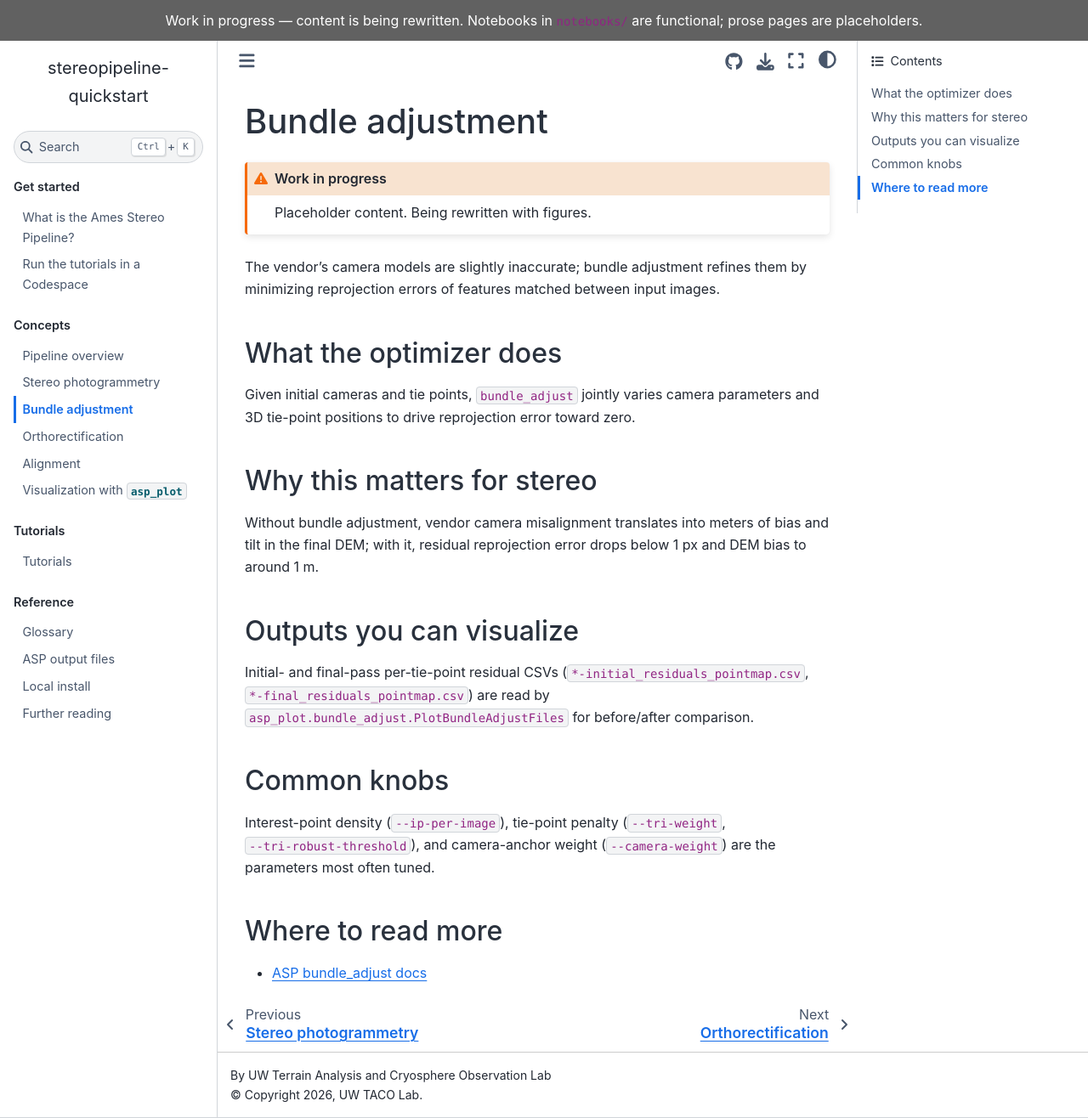
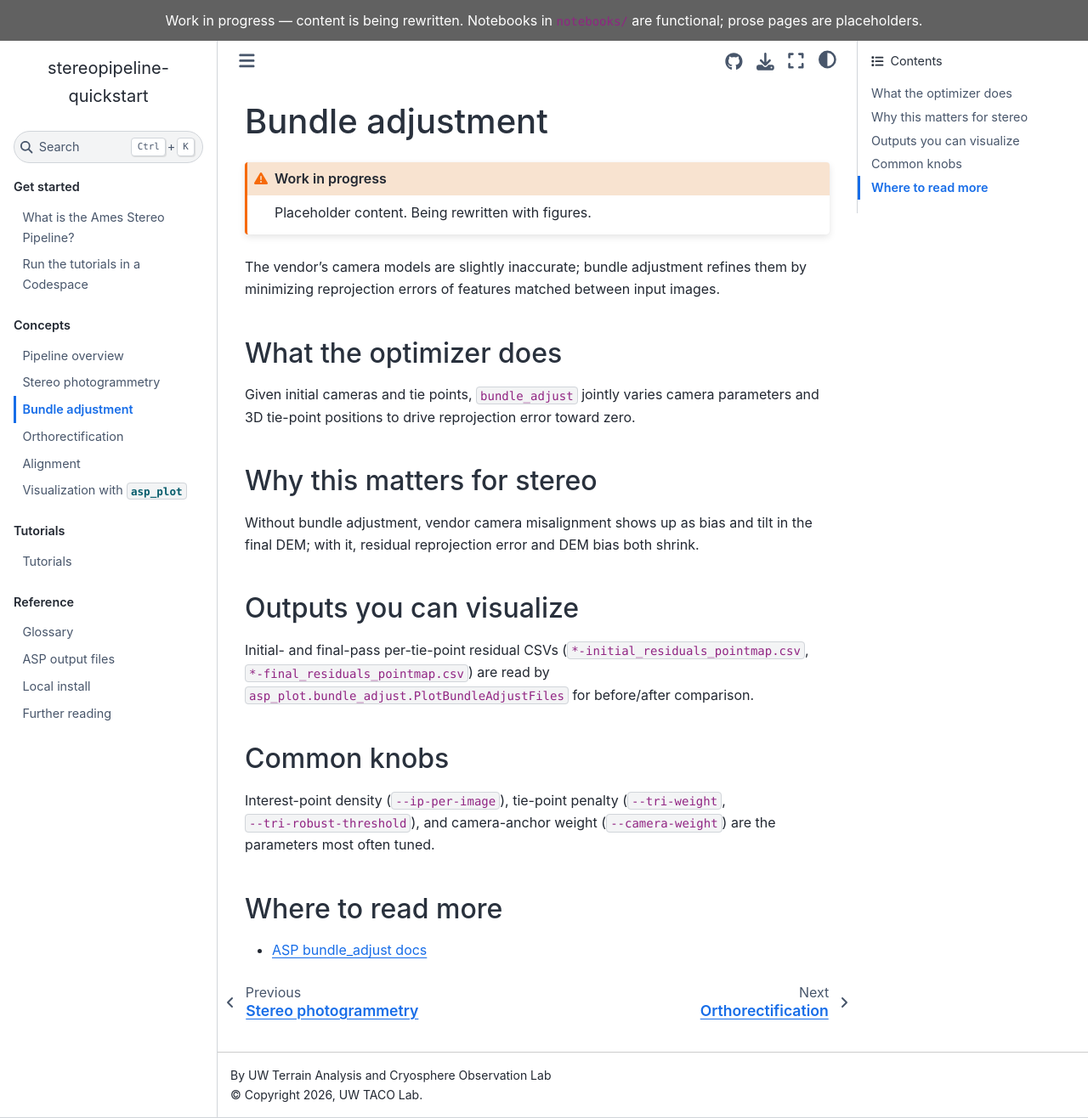
Before and after one commit to uw-cryo/stereopipeline-quickstart, a Sphinx documentation site: the page built from docs/concepts/bundle-adjustment.md, in a window 1280 px wide and 1316 px high. Shown: the whole window at 85% size. Built offline with Sphinx 7.4.7 and the Sphinx Book theme 1.1.4, drawn with Linux system fonts in a browser that asks for light colours; pages that are not in the unit, such as notebooks, are missing from menus.

Commit message:
Drop unverified quantitative claims from concept prose
Hard numbers like 'reprojection error drops below 1 px and DEM bias to
around 1 m' assert outcomes we haven't measured. Replace with neutral
'shrink' framing in the bundle-adjustment prose. Also soften the
'meters of scatter pre-adjustment, sub-pixel after' framing in two
FIGURE IDEA comments — the actual figures will pick the right numbers
from real data when they get authored.

```diff
--- a/docs/concepts/bundle-adjustment.md
+++ b/docs/concepts/bundle-adjustment.md
@@ -17,11 +17,11 @@ Given initial cameras and tie points, `bundle_adjust` jointly varies camera para
 
 <!-- FIGURE IDEA: cartoon of two slightly-misaligned cameras producing rays that don't quite intersect at the ground point — the gap is the "intersection error". After bundle adjustment, the rays meet cleanly. Could overlay an actual run-IntersectionErr.tif crop to make it concrete. -->
 
-Without bundle adjustment, vendor camera misalignment translates into meters of bias and tilt in the final DEM; with it, residual reprojection error drops below 1 px and DEM bias to around 1 m.
+Without bundle adjustment, vendor camera misalignment shows up as bias and tilt in the final DEM; with it, residual reprojection error and DEM bias both shrink.
 
 ## Outputs you can visualize
 
-<!-- FIGURE IDEA: paired histograms of initial vs final residuals from the WV3 tutorial — initial wide, multi-pixel; final narrow, sub-pixel. Plus a map view colored by residual magnitude over the scene footprint, showing the spatial distribution. -->
+<!-- FIGURE IDEA: paired histograms of initial vs final residuals from the WV3 tutorial. Plus a map view colored by residual magnitude over the scene footprint, showing the spatial distribution. -->
 
 Initial- and final-pass per-tie-point residual CSVs (`*-initial_residuals_pointmap.csv`, `*-final_residuals_pointmap.csv`) are read by `asp_plot.bundle_adjust.PlotBundleAdjustFiles` for before/after comparison.
 
```
Also changed, not shown: docs/concepts/pipeline-overview.md (+1 -1 lines).
